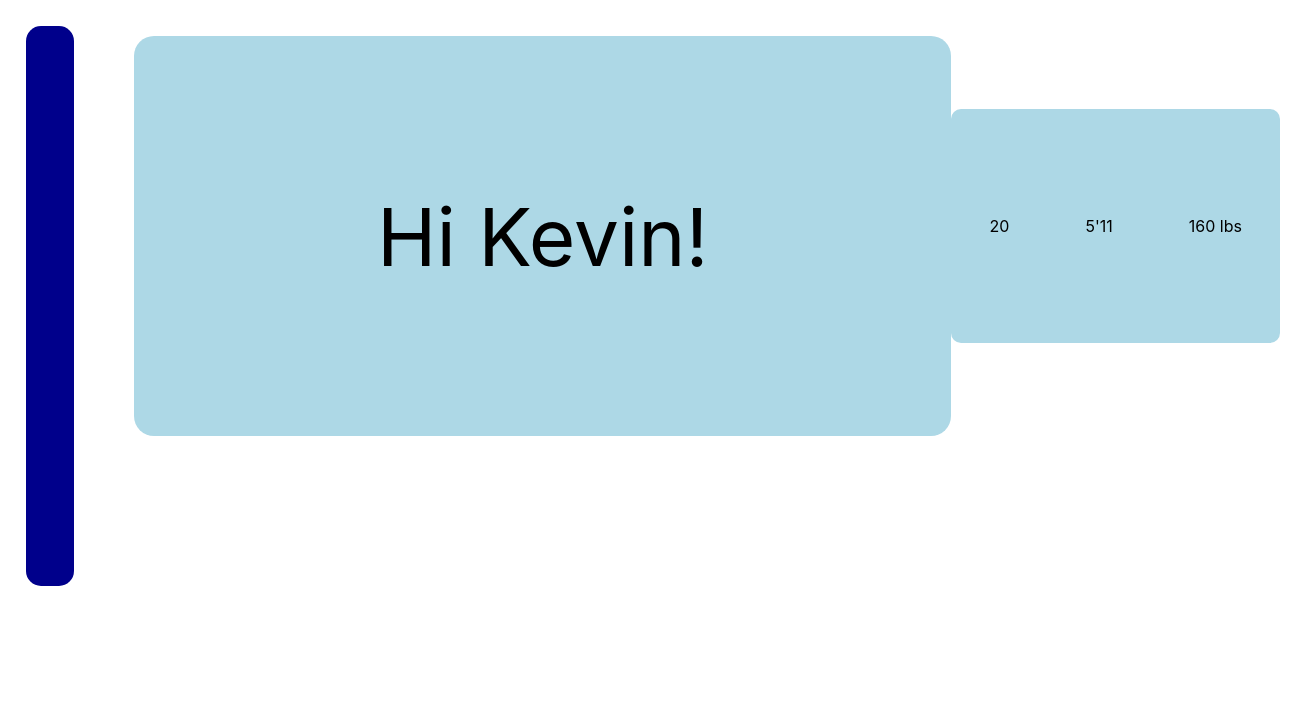
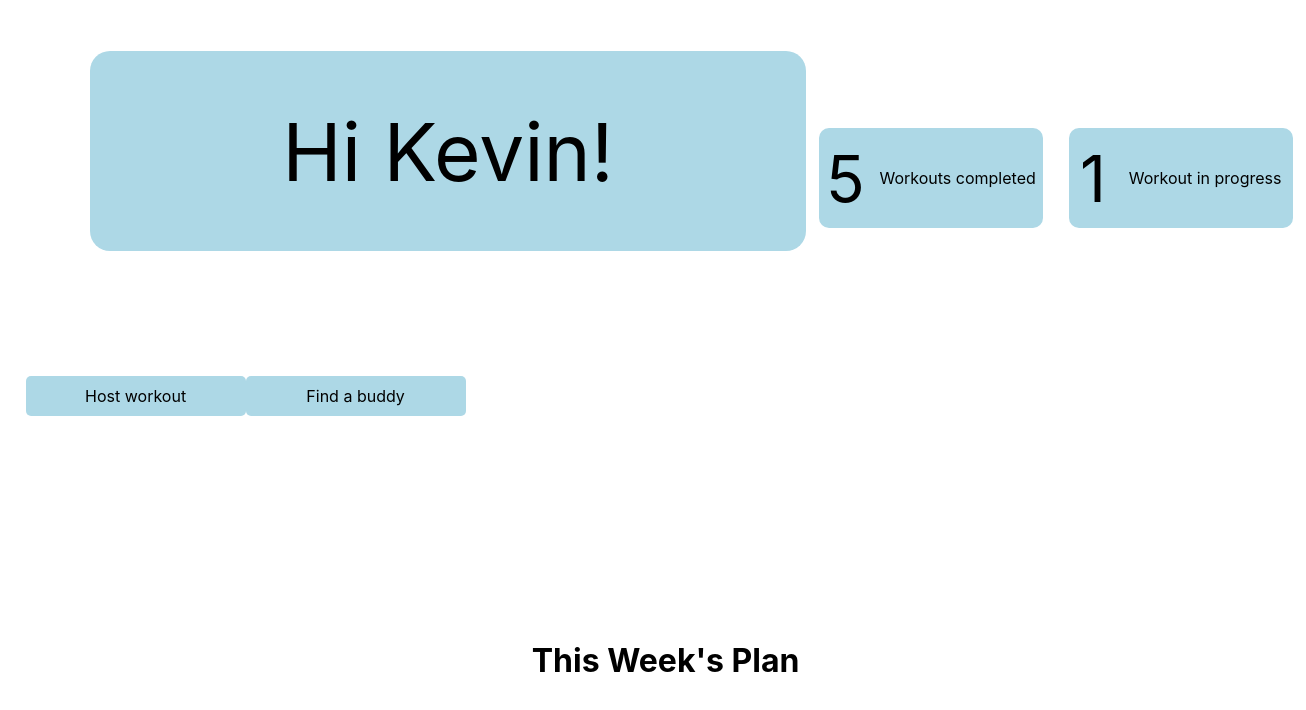
Before and after one commit to lyssum/hack20front-end, a React (Create React App) app in the folder hack20site/: page / in a window 1280 px wide. Shown: the top 710 px of the page, 1306 px wide, since content can reach past the window. Built offline with nearby package versions, Linux system fonts and the light colour scheme.

Commit message:
finished workout completiion cards, started button UI

```diff
--- a/hack20site/package.json
+++ b/hack20site/package.json
@@ -6,7 +6,10 @@
     "@testing-library/jest-dom": "^4.2.4",
     "@testing-library/react": "^9.5.0",
     "@testing-library/user-event": "^7.2.1",
+    "bootstrap": "^4.5.2",
+    "firebase": "^7.18.0",
     "react": "^16.13.1",
+    "react-bootstrap": "^1.3.0",
     "react-dom": "^16.13.1",
     "react-scripts": "3.4.3"
   },
--- a/hack20site/src/Components/Cards/Cards.js
+++ b/hack20site/src/Components/Cards/Cards.js
@@ -1,17 +1,30 @@
 import React from "react";
 import classes from "./Cards.module.css";
+
 import Welcome from "./Welcome/Welcome";
-import UserStats from "./UserStats/UserStats";
+import WorkoutCompletion from "./WorkoutCompletion/WorkoutCompletion";
+import WeekPlan from "./WeekPlan/WeekPlan";
+import Button from "../UI/Button/Button";
 
 const cards = (props) => {
   return (
     <div className={classes.Cards}>
-      <Welcome name="Kevin"/>
-      <UserStats
-        age="20"
-        height="5'11"
-        weight="160 lbs"
-      />
+      <div className={classes.Row}>
+        <Welcome name="Kevin"/>
+        <WorkoutCompletion text="complete" num="5"/>
+        <WorkoutCompletion num="1"/>
+      </div>
+      <div className={classes.Row}>
+        <Button
+          text="Host workout"
+        />
+        <Button
+          text="Find a buddy"
+        />
+      </div>
+      <div className={classes.Row}>
+        <WeekPlan/>
+      </div>
     </div>
   );
 };
--- a/hack20site/src/Components/Cards/Cards.module.css
+++ b/hack20site/src/Components/Cards/Cards.module.css
@@ -1,4 +1,13 @@
 .Cards {
   width: 100%;
+  height: 100vh;
+  flex-direction: column;
+}
+
+.Row {
+  width: 100%;
+  height: 33%;
   display: flex;
+  flex-direction: row;
+  align-items: center;
 }
--- a/hack20site/src/Components/Cards/UserStats/UserStats.js
+++ /dev/null
@@ -1,14 +0,0 @@
-import React from 'react';
-import classes from "./UserStats.module.css";
-
-const userstats = (props) => {
-  return(
-    <div className={classes.UserStats}>
-      <p>{props.age}</p>
-      <p>{props.height}</p>
-      <p>{props.weight}</p>
-  </div>
-  );
-};
-
-export default userstats;
--- a/hack20site/src/Components/Cards/UserStats/UserStats.module.css
+++ /dev/null
@@ -1,11 +0,0 @@
-.UserStats {
-  display: flex;
-  justify-content: space-around;
-  align-items: center;
-  border-radius: 10px;
-  margin-right: 0;
-  background-color: lightblue;
-  width: 30%;
-  height: 40%;
-  margin: 9% auto 0 auto;
-}
--- /dev/null
+++ b/hack20site/src/Components/Cards/WeekPlan/WeekPlan.js
@@ -0,0 +1,13 @@
+import React from 'react';
+
+import classes from "./WeekPlan.module.css";
+
+const weekplan = (props) => {
+  return(
+    <div className={classes.WeekPlan}>
+        <h1>This Week's Plan</h1>
+    </div>
+  );
+};
+
+export default weekplan;
--- /dev/null
+++ b/hack20site/src/Components/Cards/WeekPlan/WeekPlan.module.css
@@ -0,0 +1,3 @@
+.WeekPlan {
+  width: 100%;
+}
--- a/hack20site/src/Components/Cards/Welcome/Welcome.module.css
+++ b/hack20site/src/Components/Cards/Welcome/Welcome.module.css
@@ -1,6 +1,6 @@
 .Welcome {
-  width: 900px;
-  height: 400px;
+  width: 800px;
+  height: 200px;
   background-color: lightblue;
   margin-top: 3%;
   margin-left: 5%;
--- /dev/null
+++ b/hack20site/src/Components/Cards/WorkoutCompletion/WorkoutCompletion.js
@@ -0,0 +1,19 @@
+import React from 'react';
+import classes from "./WorkoutCompletion.module.css";
+
+const workoutcompletion = (props) => {
+  let text;
+  if (props.text === "complete") {
+    text = "Workouts completed";
+  } else {
+    text = "Workout in progress";
+  }
+  return (
+  <div className={classes.WorkoutCompletion}>
+    <p className={classes.Num}>{props.num}</p>
+    <p>{text}</p>
+  </div>
+  );
+};
+
+export default workoutcompletion;
--- /dev/null
+++ b/hack20site/src/Components/Cards/WorkoutCompletion/WorkoutCompletion.module.css
@@ -0,0 +1,14 @@
+.WorkoutCompletion {
+  display: flex;
+  justify-content: space-around;
+  background-color: lightblue;
+  width: 250px;
+  height: 100px;
+  align-items: center;
+  margin: 10% 1% auto ;
+  border-radius: 10px;
+}
+
+.Num {
+  font-size: 4em;
+}
--- /dev/null
+++ b/hack20site/src/Components/UI/Button/Button.js
@@ -0,0 +1,8 @@
+import React from 'react';
+import classes from "../Button/Button.module.css";
+
+const button = (props) => (
+  <div className={classes.Button}>{props.text}</div>
+);
+
+export default button;
--- /dev/null
+++ b/hack20site/src/Components/UI/Button/Button.module.css
@@ -0,0 +1,7 @@
+.Button {
+  text-align: center;
+  background-color: lightblue;
+  width:200px;
+  padding: 10px;
+  border-radius: 5px;
+}
```
Also changed, not shown: 1 other file (tests, documents, lock files or other folders).
